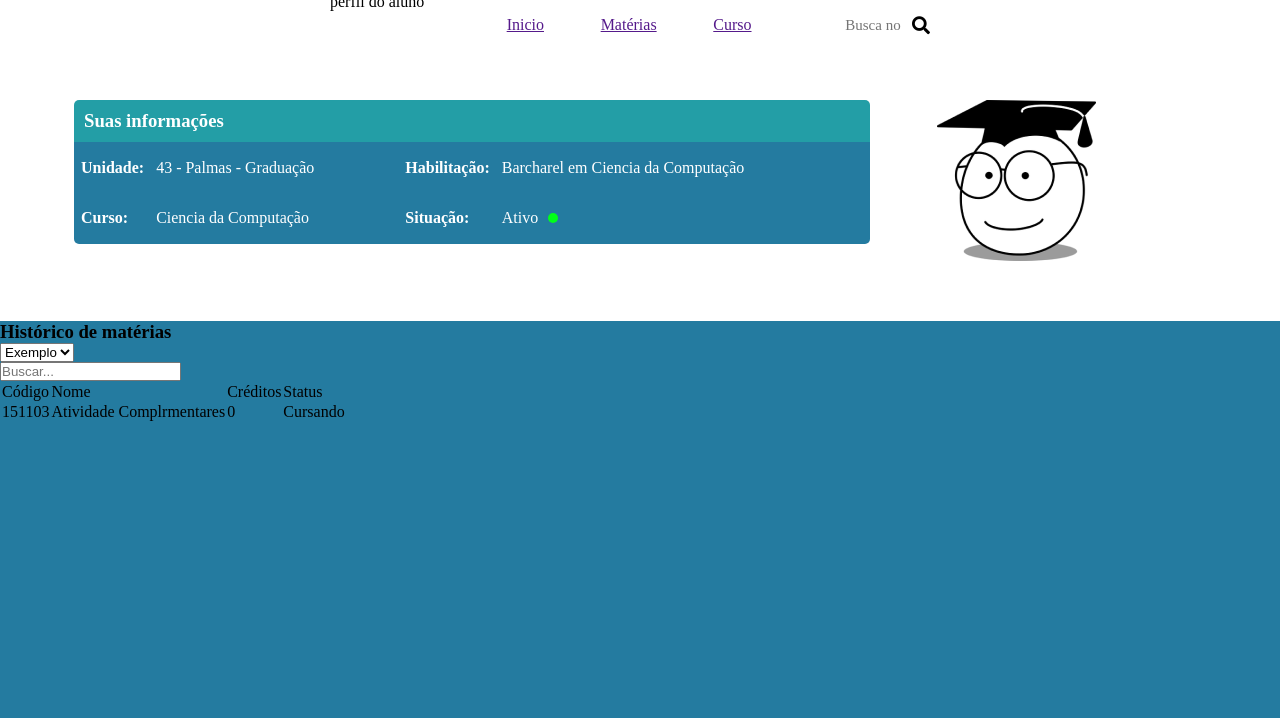
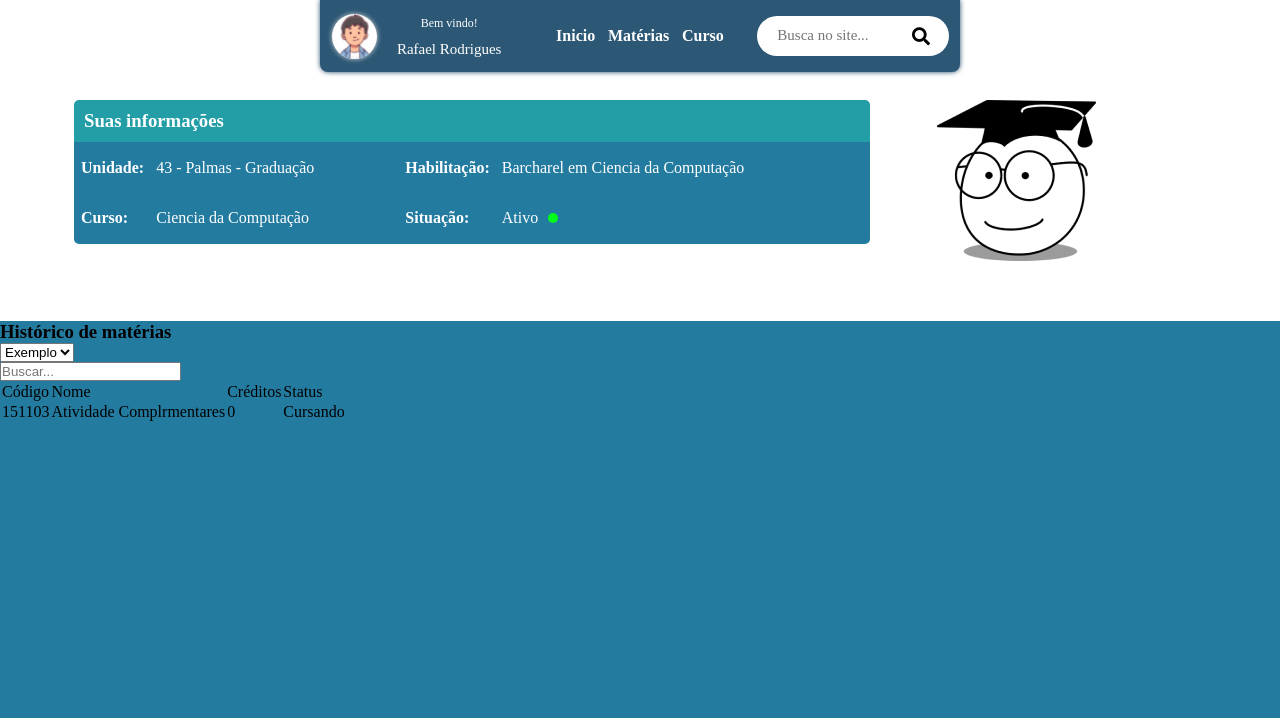
Before and after one commit to cavalcanteromar/Cardapio-de-materias, a plain HTML site: page index.html in a window 1280 px wide. Shown: the top 718 px of the page. Drawn offline with Linux system fonts and the light colour scheme.

Commit message:
Fiz a estilização do Header conforme o modelo no figma

```diff
--- a/css/css_index/index.scss
+++ b/css/css_index/index.scss
@@ -7,27 +7,72 @@
 
 header {
     width: var(--w-100);
-    height: var(--h-50p);
     position: fixed;
     top: 0;
     left: 0;
 
+
+
     nav {
         display: grid;
         grid-auto-flow: column;
-        grid-template-columns: 1fr 4fr 1.5fr;
-        grid-template-rows: var(--h-50p);
+        grid-template-columns: 1fr 1fr 1fr;
+        grid-template-rows: auto;
+        background-color: var(--primary-color);
+        border-radius: 0 0 8px 8px;
+        box-shadow: .1px .1px 5px .1px var(--primary-color);
+
 
         div:nth-child(1) {
             display: flex;
             justify-content: center;
             align-items: center;
-            padding: 10px 10px;
 
-            img {
-                width: 100%;
+
+            .img {
+                width: 45px;
+                height: 45px;
+                border-radius: 50%;
+                overflow: hidden;
+                box-shadow: .1px .1px 5px .1px lightgrey;
+                background-color: var(--eleventh-color);
+
+
+
+                img {
+                    width: 55px;
+                    height: 55px;
+                }
+
             }
+
+            .bemvindo {
+                display: grid;
+                grid-template-columns: 1fr;
+                grid-template-rows: 50% 50%;
+                color: white;
+
+
+                div:first-child {
+                    width: 100%;
+                    font-size: 12px;
+                    // background-color: red;
+
+
+                }
+
+                div:last-child {
+                    width: 100%;
+                    font-size: 15px;
+                    // background-color: green;
+                }
+
+            }
+
+
+
         }
+
         div:nth-child(2) {
             display: flex;
             justify-content: space-evenly;
@@ -35,27 +80,38 @@ header {
             padding: 10px 10px;
 
 
+            a {
+                text-decoration: none;
+                color: var(--eleventh-color);
+                font-weight: 600;
+            }
+
+
             ul {
                 width: 100%;
                 display: flex;
                 justify-content: space-evenly;
+
                 li {
                     list-style-type: none;
                 }
             }
         }
+
         div:nth-child(3) {
             display: flex;
             justify-content: center;
             align-items: center;
-            padding: 10px 10px;
+            padding: 20px 5px;
             position: relative;
+
+
 
             input {
                 width: 100%;
                 border: none;
                 border-radius: 50px;
-                height: 100%;
+                height: 70%;
                 padding: 0 40px 0 25px;
                 outline: none;
             }
@@ -84,12 +140,12 @@ header {
 
 
 
-        div{
+        div {
             padding: 10px;
             background-color: var(--second-color);
             width: var(--w-100);
 
-            h3{
+            h3 {
                 color: var(--eleventh-color);
             }
 
@@ -111,35 +167,39 @@ header {
         }
 
         tr:nth-child(1) {
-            td:nth-child(1){
+            td:nth-child(1) {
                 width: 1px;
 
 
             }
-            td:nth-child(3){
+
+            td:nth-child(3) {
                 width: 1px;
 
             }
 
 
         }
+
         tr:nth-child(2) {
-            td:nth-child(1){
+            td:nth-child(1) {
                 width: 1px;
 
 
             }
-            td:nth-child(3){
+
+            td:nth-child(3) {
                 width: 1px;
 
             }
-            td:nth-child(4){
+
+            td:nth-child(4) {
                 display: flex;
                 justify-content: flex-start;
-                align-items:center ;
+                align-items: center;
 
-                .ativo{
-                    margin-left:10px;
+                .ativo {
+                    margin-left: 10px;
                     padding: 5px;
                     border-radius: 50%;
                     width: 5px;
@@ -151,7 +211,8 @@ header {
         }
 
     }
-    div:last-child{
+
+    div:last-child {
         display: flex;
         justify-content: center;
         align-items: center;
--- a/index.html
+++ b/index.html
@@ -30,7 +30,18 @@
     <header>
         <nav>
             <div>
-                <img src="assets/img/estudante.png" alt="Imagem de perfil do aluno" width=100 height=100>
+                <div class="img">
+                    <img src="assets/img/avatar.png" alt="Imagem de perfil do aluno" width=100 height=100>
+
+                </div>
+                <div>
+                    <div class="bemvindo">
+                        <div>Bem vindo! </div>
+
+                        <div>Rafael Rodrigues</div>
+                    </div>
+
+                </div>
             </div>
             <div>
                 <a href=""> Inicio </a>
```
Also changed, not shown: assets/img/avatar.png (added), css/css_index/index.css, 2 other files.
